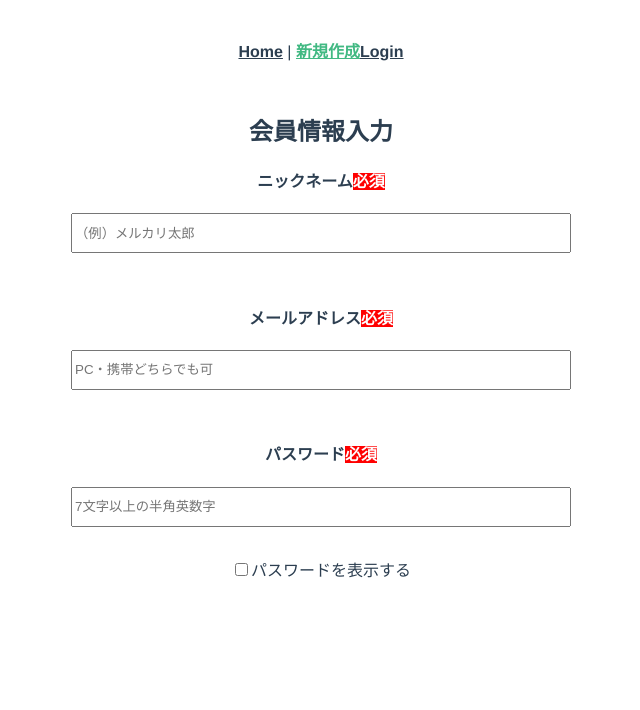
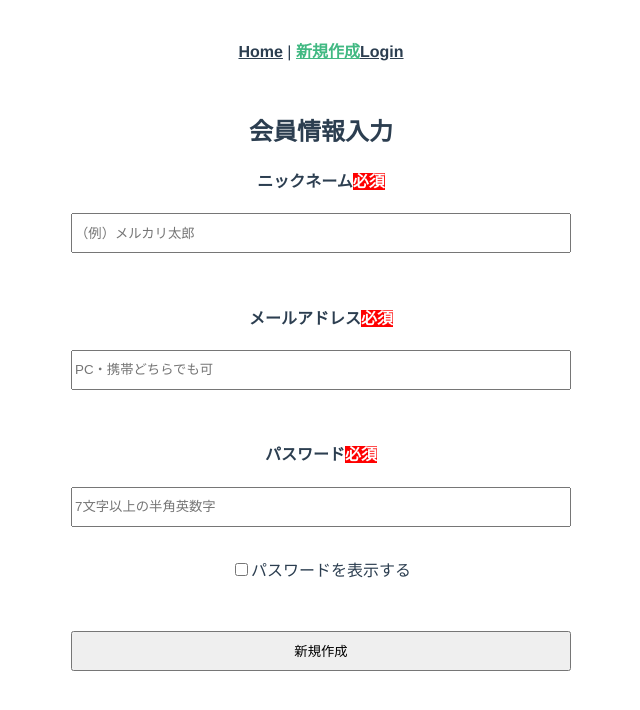
Before and after one commit to inagaki-akihiro/project-gradibus, a Vue app: page /signup in a window 1280 px wide. Shown: the top 710 px of the page, without its empty margins (319-959 px from the left). Built offline with nearby package versions, Linux system fonts and the light colour scheme.

Commit message:
axiosでサーバー側に渡す値

```diff
--- a/src/router/index.js
+++ b/src/router/index.js
@@ -22,7 +22,14 @@ const routes = [
   {
     path: '/login',
     name: 'Login',
-    component: Login
+    component: Login,
+    children : [
+      {
+        path: '/signup',
+        name: 'Signup',
+       component : Signup
+      }
+    ]
   }
 ]
 
--- a/src/views/Signup.vue
+++ b/src/views/Signup.vue
@@ -3,34 +3,68 @@
    <h2>会員情報入力</h2>
 
    <h4>ニックネーム<span class="mustSpan">必須</span></h4>
-
-   <input class="loginInput" v-model="nameInput" placeholder="（例）メルカリ太郎">
+<form @submit.prevent="submit">
+   <input class="loginInput" v-model="user.name" placeholder="（例）メルカリ太郎">
 
    <h4>メールアドレス<span class="mustSpan">必須</span></h4>
-   <input class="loginInput" v-model="mailInput" placeholder="PC・携帯どちらでも可">
+   <input class="loginInput" v-model="user.email" placeholder="PC・携帯どちらでも可">
 
    <h4>パスワード<span class="mustSpan">必須</span></h4>
-   <input class="loginInput" v-model="passwordInput" placeholder="7文字以上の半角英数字">
+   <input class="loginInput" v-model="user.password" placeholder="7文字以上の半角英数字">
   <br>
   <input class="checkbox" type="checkbox">
   <span>パスワードを表示する</span>
+  <br>
+  <button class="signupButton" @click="addUser">新規作成</button>
+  </form>
   </div>
 </template>
 
 <script>
+import axios from 'axios'
 export default {
+  data(){
+    return{
+      user : {
+        //error : [],
+        name : "",
+        email :"",
+        password : ""
+      }
+    }
+  },
+  methods:{
+    addUser(){
+      const self = this
+      //const url = ここにAjax通信をした値を格納するurlを入れる
 
+      axios.post('url',this.user.name,this.user.email,this.user.password)
+      .then(res => {
+        if(res.data.result){
+          //メール送信完了画面
+        }else{
+          self.errors = res.data.error
+        }
+      })
+      //.catch(
+      //  err => {
+          //例外処理を行う
+      //  }
+      //)
+    }
+  }
 }
 </script>
 
 <style>
-
 .mustSpan{
   color:white;
   background-color:red;
 }
-.checkbox{
-  width:initial;
-  height:initial;
+.signupButton{
+  margin-top:50px;
+  width:500px;
+    height:40px;
 }
+
 </style>
```
